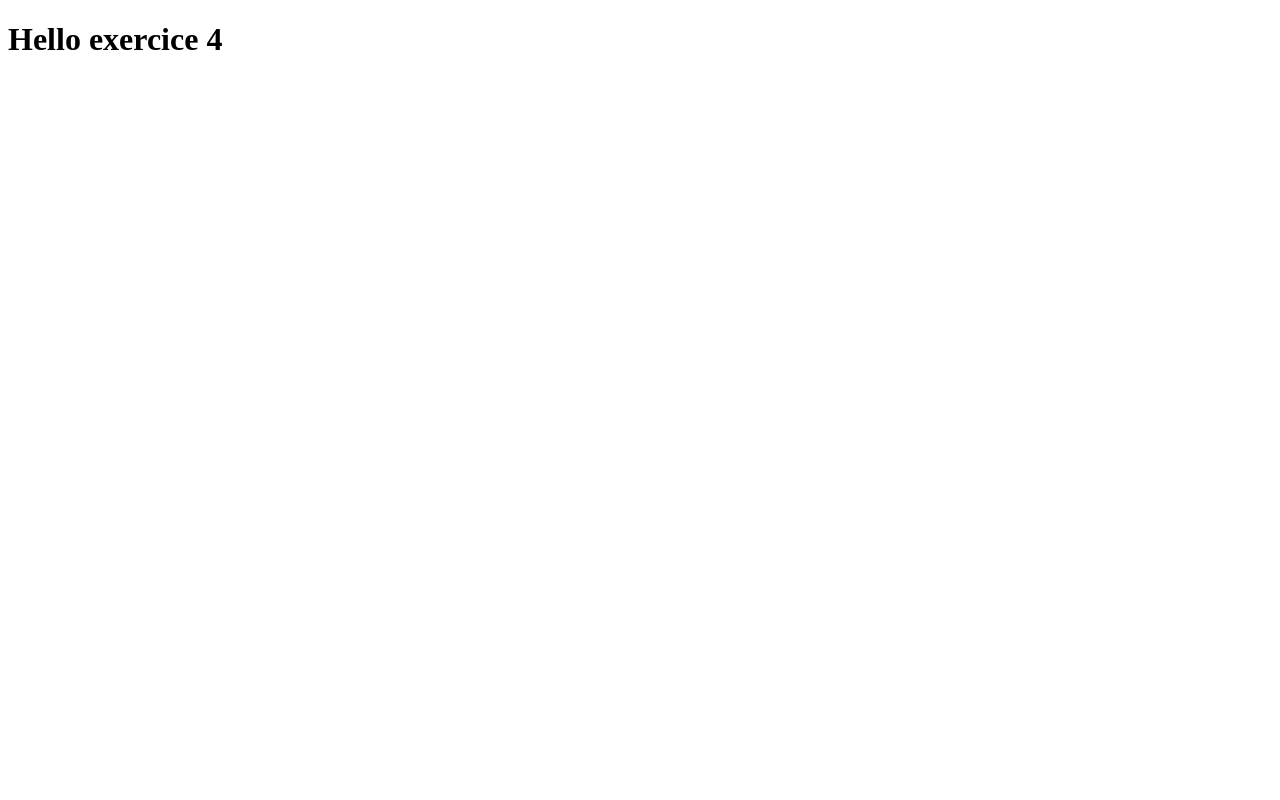
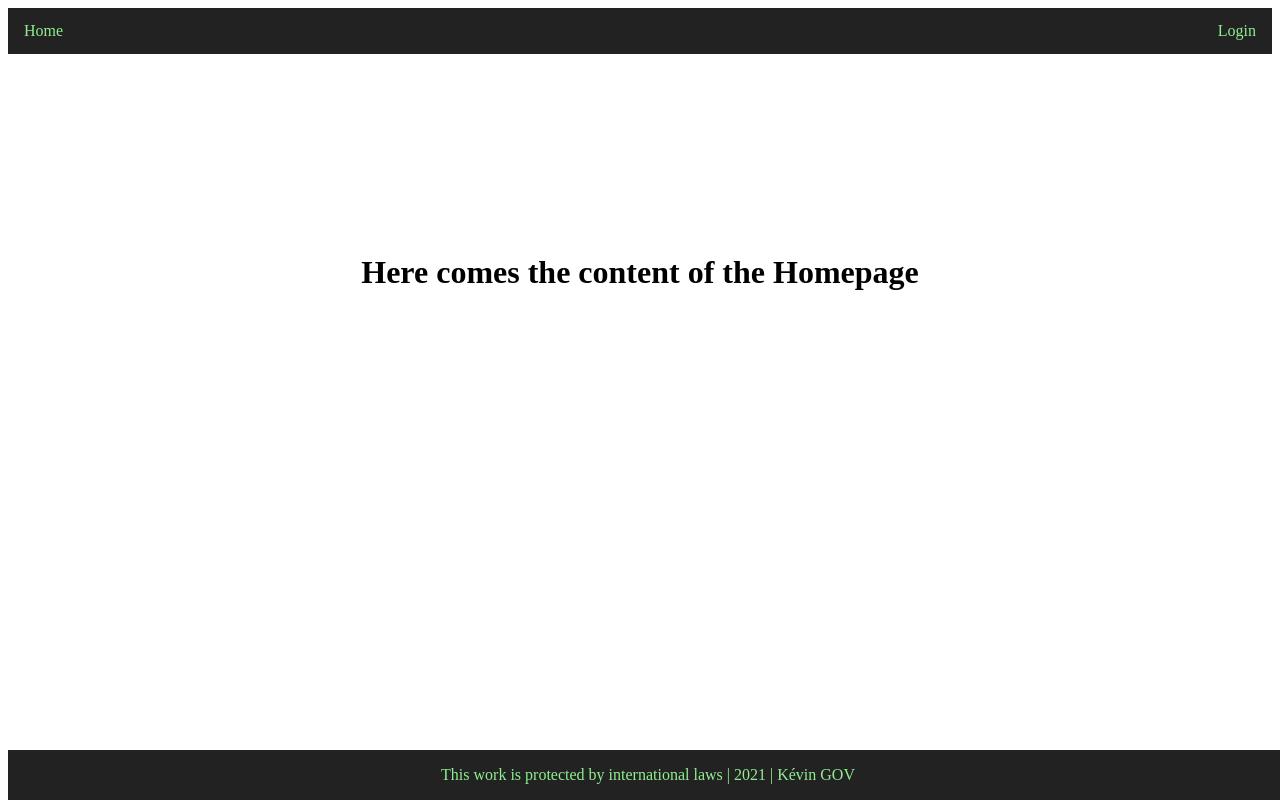
Before and after one commit to KevinGov1810/kevin, a Vue app in the folder Desktop/Cours/Developpement/TP3/vue-oauth-microsoft-graph/: page / in a window 1280 px wide. Built offline with nearby package versions, Linux system fonts and the light colour scheme.

Commit message:
Ex 5: create BaseHeader and BaseFooter

```diff
--- a/Desktop/Cours/Developpement/TP3/vue-oauth-microsoft-graph/src/App.vue
+++ b/Desktop/Cours/Developpement/TP3/vue-oauth-microsoft-graph/src/App.vue
@@ -1,14 +1,20 @@
 <template>
+  <baseheader/>
   <HomePage/>
+  <basefooter/>
 </template>
 
 <script>
 import  HomePage  from './components/HomePage.vue'
+import baseheader from './components/base-header.vue'
+import basefooter from './components/base-footer.vue'
 
 export default{
   name : 'App',
   components:{
-    HomePage
+    HomePage,
+    baseheader,
+    basefooter,
   }
 }
 </script>
--- a/Desktop/Cours/Developpement/TP3/vue-oauth-microsoft-graph/src/components/HomePage.vue
+++ b/Desktop/Cours/Developpement/TP3/vue-oauth-microsoft-graph/src/components/HomePage.vue
@@ -1,3 +1,3 @@
 <template>
-    <h1> Hello exercice 4 </h1>
+    <h1 style="text-align:center; margin-top:200px"> Here comes the content of the Homepage </h1>
 </template>
--- /dev/null
+++ b/Desktop/Cours/Developpement/TP3/vue-oauth-microsoft-graph/src/components/base-footer.vue
@@ -0,0 +1,20 @@
+<template>
+<div>
+    <p>This work is protected by international laws | 2021 | Kévin GOV</p>
+</div>
+</template>
+
+<style scoped>
+div {
+    width:100%;
+    background-color: #222;
+    color: #fff;
+    position: absolute;
+    bottom:0;
+}
+p{
+    color: lightgreen;
+    text-align: center;
+}
+
+</style>
--- /dev/null
+++ b/Desktop/Cours/Developpement/TP3/vue-oauth-microsoft-graph/src/components/base-header.vue
@@ -0,0 +1,36 @@
+<template>
+<div>
+    <ul class="a">
+        <li>Home</li>
+        <li style="float:right">Login</li>
+    </ul>
+</div>
+</template>
+
+<style scoped>
+ul {
+    list-style-type: none;
+    margin: 0;
+    padding: 0;
+    overflow: hidden;
+    background-color: #222;
+    font-family: "Times New Roman", Times, serif;
+}
+
+
+li{
+    float: left;
+    display: block;
+    color: lightgreen;
+    text-align: center;
+    padding: 14px 16px;
+    text-decoration: none;
+}
+
+
+li:hover{
+    background-color: green;
+    transition: 0.5s;
+}
+
+</style>
```
